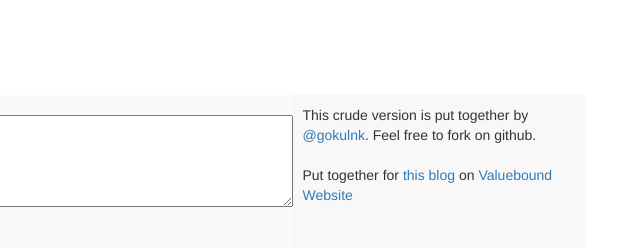
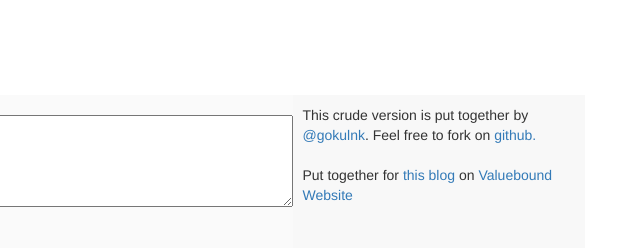
Before and after one commit to nkgokul/drupalsecurity, a plain HTML site: page index.html in a window 1280 px wide. Shown: the full height of the page, 640-1280 px from the left. Drawn offline with nearby package versions, Linux system fonts and the light colour scheme.

```diff
--- a/index.html
+++ b/index.html
@@ -112,7 +112,7 @@ $(document).ready(function() {
           <div class="row" id="security-string-details"></div>
         </div>
         <div class="col-xs-6 col-md-3 right-region">
-          This crude version is put together by <a href="https://www.twitter.com/@gokulnk" target="_blank">@gokulnk</a>. Feel free to fork on github. <br/><br/> Put together for <a href="https://valuebound.com/resources/blog/visualising-drupal-security-advisory-data">this blog</a> on <a href="https://valuebound.com/">Valuebound Website</a>
+          This crude version is put together by <a href="https://www.twitter.com/@gokulnk" target="_blank">@gokulnk</a>. Feel free to fork on <a href="https://github.com/nkgokul/drupalsecurity" target="_blank">github.</a> <br/><br/> Put together for <a href="https://valuebound.com/resources/blog/visualising-drupal-security-advisory-data">this blog</a> on <a href="https://valuebound.com/">Valuebound Website</a>
         </div>
       </div>
     </div>
```
